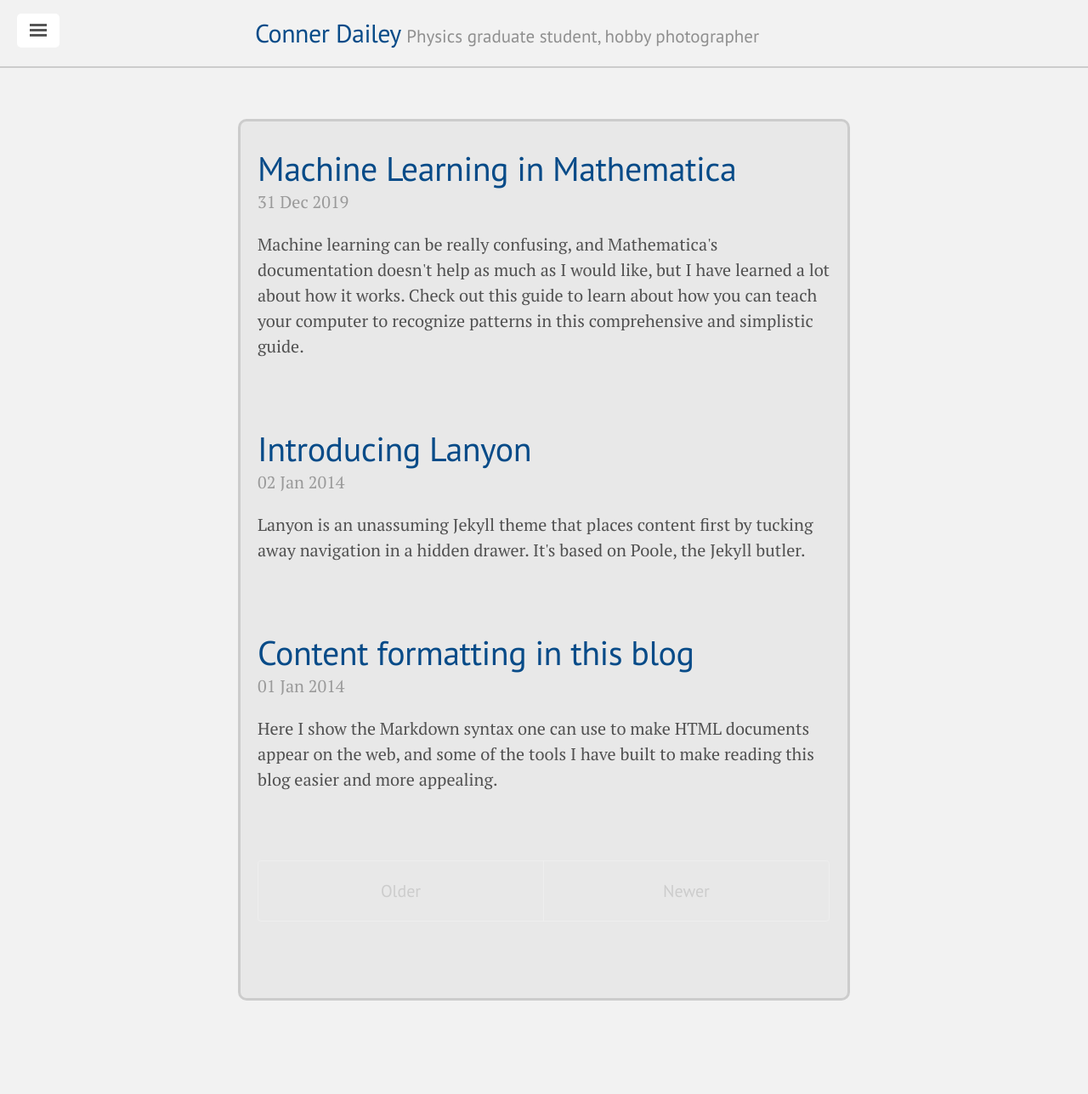
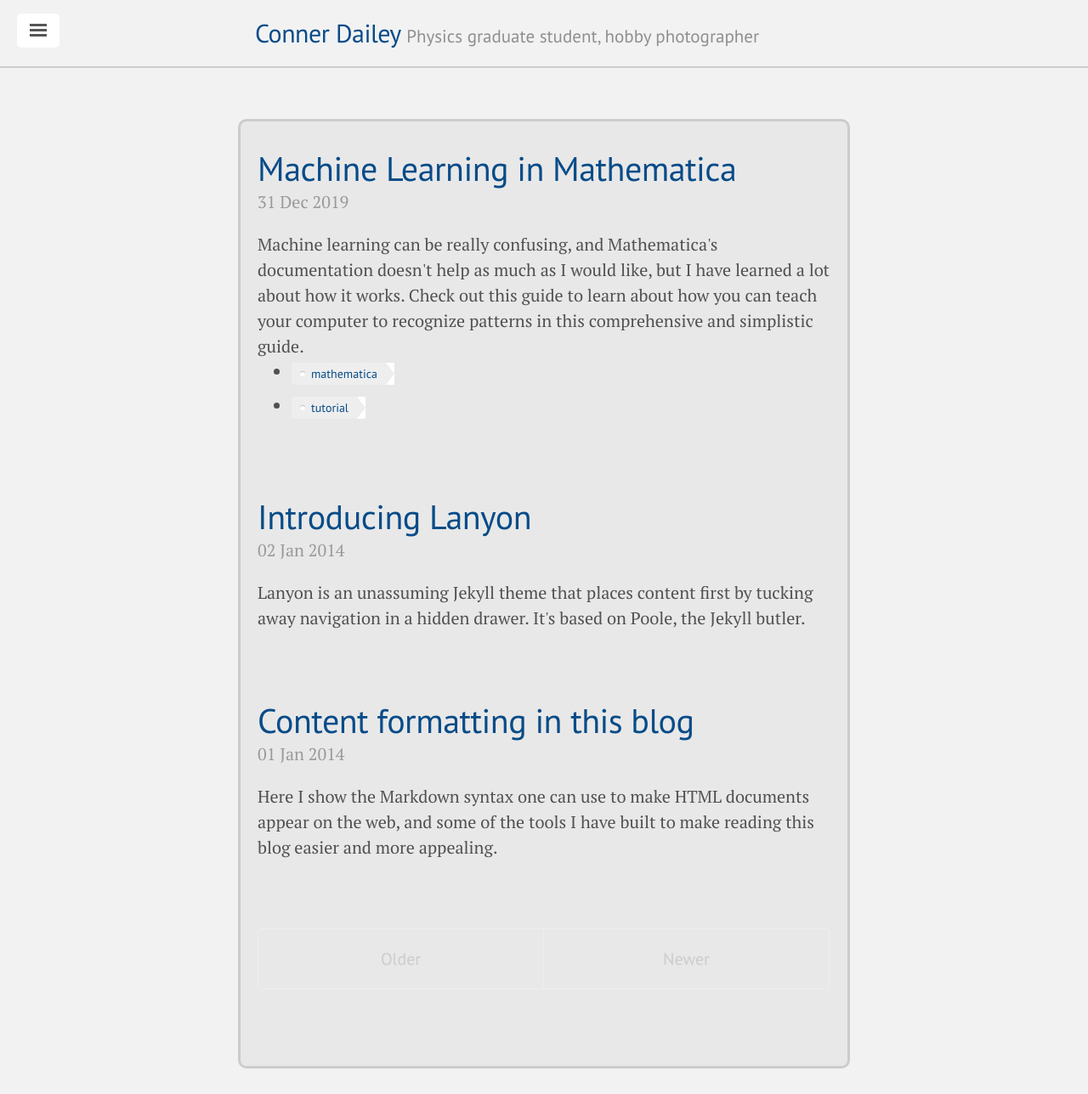
Before and after one commit to TakeTwiceDailey/TakeTwiceDailey.github.io, a Jekyll site: the page built from blog/index.html, in a window 1280 px wide and 1288 px high. Shown: the whole window at 85% size. Built offline with Jekyll 4.4.1, drawn with Linux system fonts in a browser that asks for light colours; nearby versions of some CDN libraries; the list of posts is cut into pages by our own code.

Commit message:
added tags, probably some problems.

```diff
--- a/_posts/2019-12-31-mathematica-machine-learning.md
+++ b/_posts/2019-12-31-mathematica-machine-learning.md
@@ -1,6 +1,7 @@
 ---
 layout: post
 title: Machine Learning in Mathematica
+tags: mathematica tutorial
 shortinfo: Machine learning can be really confusing, and Mathematica's documentation doesn't help as much as I would like, but I have learned a lot about how it works. Check out this guide to learn about how you can teach your computer to recognize patterns in this comprehensive and simplistic guide.
 ---
 
--- a/blog/index.html
+++ b/blog/index.html
@@ -17,6 +17,12 @@ title: Blog
     <div>
       {{ post.shortinfo }}
     </div>
+
+    <ul class="tags">
+      {% for tag in post.tags %}
+        <li><a href="{{ "/" | relative_url }}tags#{{tag}}" class="tag">{{ tag }}</a></li>
+      {% endfor %}
+    </ul>
 
   </div>
   {% endfor %}
--- a/public/css/lanyon.css
+++ b/public/css/lanyon.css
@@ -95,10 +95,6 @@ h1, h2, h3, h4, h5, h6 {
  */
 
 .masthead {
-  overflow-x: visible;
-  position: -webkit-sticky;
-  position: sticky;
-  top: 0; /*made the masthead stick to the top*/
   padding-top:    1rem;
   padding-bottom: 1rem;
   margin-bottom: 3rem;
@@ -566,3 +562,48 @@ a.pagination-item:hover {
 .layout-reverse.sidebar-overlay #sidebar-checkbox:checked ~ .sidebar {
   box-shadow: -.25rem 0 .5rem rgba(0,0,0,.1);
 }
+
+/*Tags*/
+.tag {
+	font: 14px/1.5 'PT Sans', serif;
+  background: #eee;
+  border-radius: 3px 0 0 3px;
+  color: #999;
+  display: inline-block;
+  height: 26px;
+  line-height: 26px;
+  padding: 0 20px 0 23px;
+  position: relative;
+  margin: 0 10px 10px 0;
+  text-decoration: none !important;
+  -webkit-transition: color 0.2s;
+}
+
+.tag::before {
+  background: #fff;
+  border-radius: 10px;
+  box-shadow: inset 0 1px rgba(0, 0, 0, 0.25);
+  content: '';
+  height: 6px;
+  left: 10px;
+  position: absolute;
+  width: 6px;
+  top: 10px;
+}
+
+.tag::after {
+  background: #fff;
+  border-bottom: 13px solid transparent;
+  border-left: 10px solid #eee;
+  border-top: 13px solid transparent;
+  content: '';
+  position: absolute;
+  right: 0;
+  top: 0;
+}
+
+.tag:hover {
+  background-color: #6a9fb5;
+	text-decoration: none !important;
+  color: white !important;
+}
```
Also changed, not shown: tags.html (added, +43 -0 lines).
